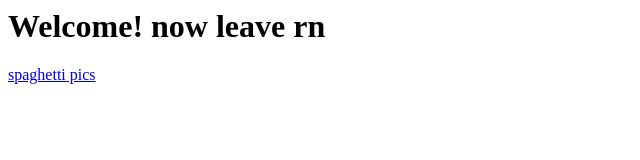
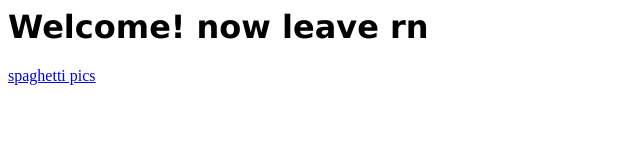
Before and after one commit to OgGhostJellyAlt/OgGhostJellyAlt.github.io, a plain HTML site: page index.html in a window 1280 px wide. Shown: the whole page, without its empty margins (0-640 px from the left). Drawn offline with Linux system fonts and the light colour scheme.

Commit message:
Update index.html

```diff
--- a/index.html
+++ b/index.html
@@ -1,6 +1,6 @@
 <html>
 <body>
-<h1>Welcome! now leave rn</h1>
+<h1 style="font-family:verdana">Welcome! now leave rn</h1>
 <a href="spaghetti.html">spaghetti pics</a>
 </body>
 </html>
```
